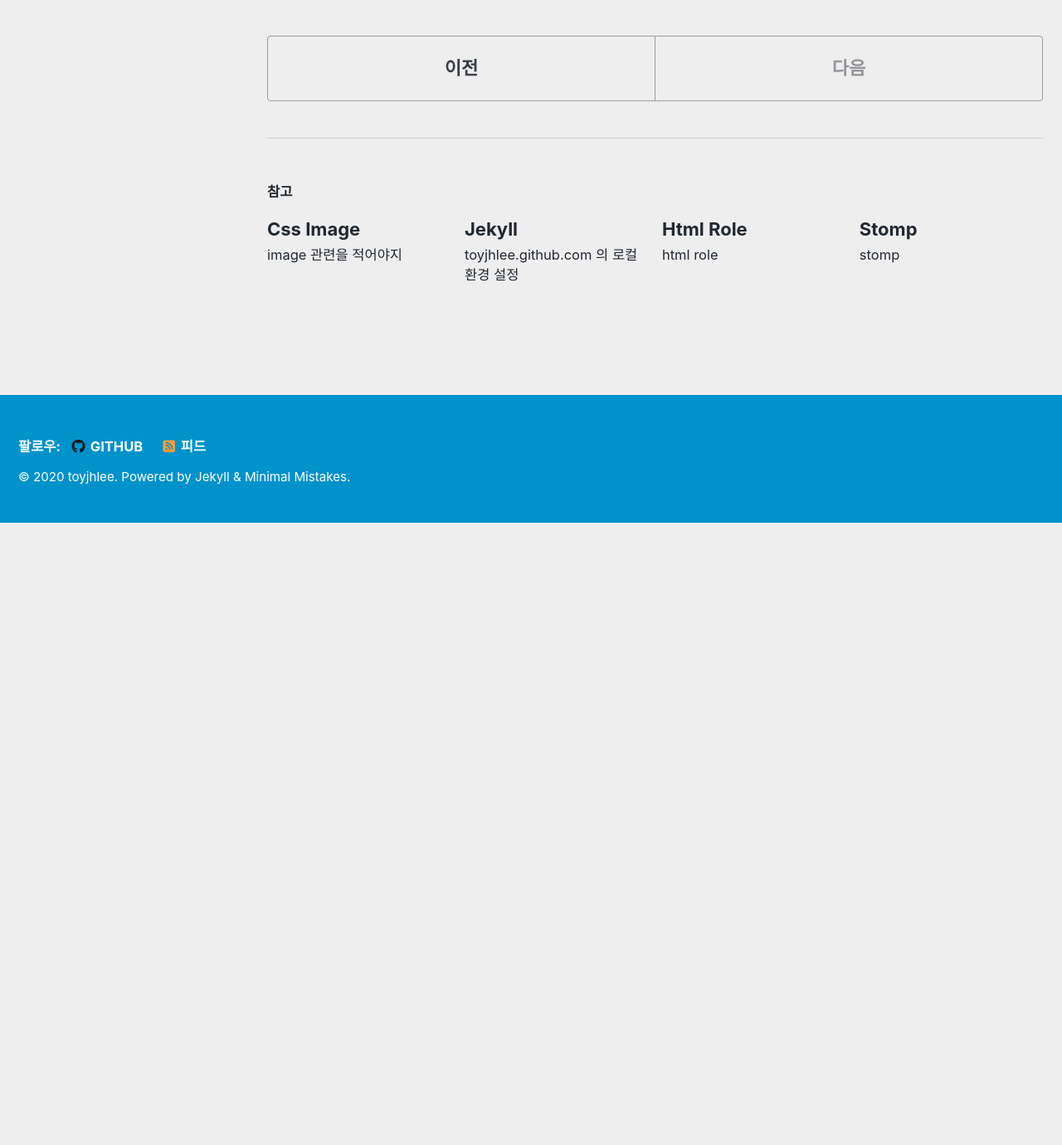
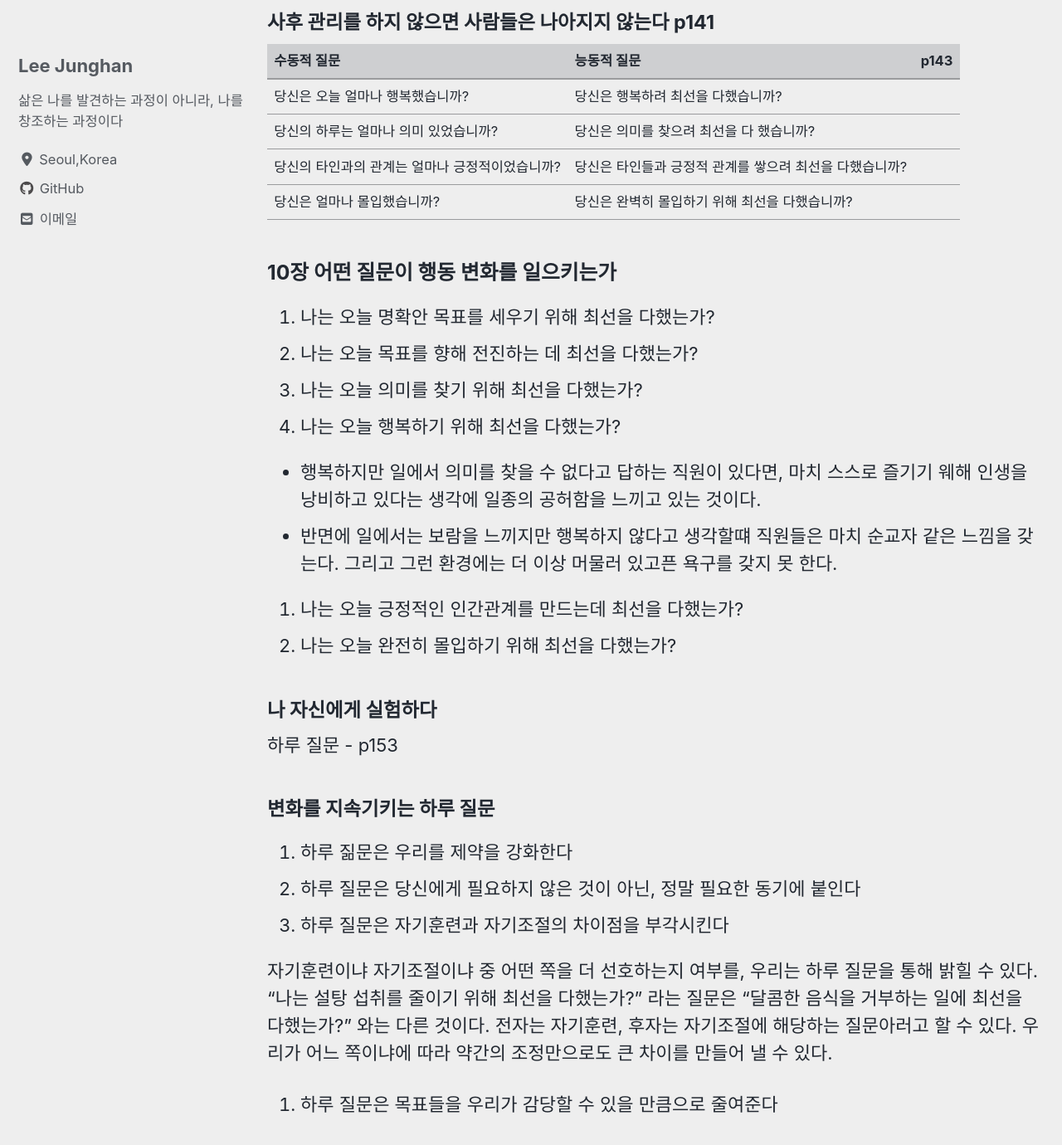
Before and after one commit to toyjhlee/toyjhlee.github.com, a Jekyll site: the page built from _posts/2020-12-18-trigger.md, in a window 1280 px wide and 1400 px high, scrolled down 2292 px. Shown: the top 1380 px of the window at 83% size. Built offline with Jekyll 4.4.1, drawn with Linux system fonts in a browser that asks for light colours; cached includes are drawn as plain includes; nearby versions of some CDN libraries; before the commit the page ends 2922 px from its top, so only the background shows below that; some of the changed text lies outside the part shown.

```diff
--- a/_posts/2020-12-18-trigger.md
+++ b/_posts/2020-12-18-trigger.md
@@ -5,11 +5,17 @@
 
 # trigger 에서 인상 깊은 문구를 적는다
 
+## 1부 환경
+
+왜 나는 원하는 내가 되지 못 하는가?
+
+### 4장 트리거에 대한 정의
+
 ### 원한다 vs 필요하다 p72
 
 당신의 성과에 영향을 주는 사람과 상황의 목록을 만들라.<br />하루 동안의 모든 트리거들을 전부 목록에 적지는 마라.<br />그러자면 수백, 수천의 명단도 부족할 테니까.<br />하나의 특정한 목표와 관련 있는 한 두 가지의 트리거만을 선정하라.<br />그리고 그것을 정의하라.<br />그것은 격려해주는 쪽인가 아니면 단념시키는 쪽인가? 생상적인가 비생산 적인가?<br />- 참고 p69 표
 
-### 계획은 잘 세우지만 실천은 젬병 p86
+### 6장 계획은 잘 세우지만 실천은 젬병 p86
 
 리더란 아래와 같은 능력을 갖춰야 한다고 믿었다 - p87
 
@@ -23,7 +29,9 @@
 3. 지원형
 4. 위엄형
 
-#### 변화의 수레바퀴 p127
+#### 8장 변화의 수레바퀴
+
+p127
 
 -   창조 : 더 짧은 출퇴근길.
 -   보존 : 내 가족의 신성함.
@@ -36,7 +44,11 @@
 -   제거 : 기록하지 않는 것
 -   수용 : 모든 것을 다 하지 못 한다
 
-### 새로운 트리거 메커리즘
+## 2부 시도
+
+원하는 내가 되기 위한 첫걸음
+
+### 9장 새로운 트리거 메커리즘
 
 #### 능동적 질문 p136
 
@@ -58,3 +70,30 @@
 | 당신의 하루는 얼마나 의미 있었습니까?           | 당신은 의미를 찾으려 최선을 다 했습니까?                |
 | 당신의 타인과의 관계는 얼마나 긍정적이었습니까? | 당신은 타인들과 긍정적 관계를 쌓으려 최선을 다했습니까? |
 | 당신은 얼마나 몰입했습니까?                     | 당신은 완벽히 몰입하기 위해 최선을 다했습니까?          |
+
+### 10장 어떤 질문이 행동 변화를 일으키는가
+
+1. 나는 오늘 명확안 목표를 세우기 위해 최선을 다했는가?
+2. 나는 오늘 목표를 향해 전진하는 데 최선을 다했는가?
+3. 나는 오늘 의미를 찾기 위해 최선을 다했는가?
+4. 나는 오늘 행복하기 위해 최선을 다했는가?
+
+-   행복하지만 일에서 의미를 찾을 수 없다고 답하는 직원이 있다면, 마치 스스로 즐기기 웨해 인생을 낭비하고 있다는 생각에 일종의 공허함을 느끼고 있는 것이다.
+-   반면에 일에서는 보람을 느끼지만 행복하지 않다고 생각할떄 직원들은 마치 순교자 같은 느낌을 갖는다. 그리고 그런 환경에는 더 이상 머물러 있고픈 욕구를 갖지 못 한다.
+
+5. 나는 오늘 긍정적인 인간관계를 만드는데 최선을 다했는가?
+6. 나는 오늘 완전히 몰입하기 위해 최선을 다했는가?
+
+#### 나 자신에게 실험하다
+
+하루 질문 - p153
+
+#### 변화를 지속기키는 하루 질문
+
+1. 하루 짊문은 우리를 제약을 강화한다
+2. 하루 질문은 당신에게 필요하지 않은 것이 아닌, 정말 필요한 동기에 붙인다
+3. 하루 질문은 자기훈련과 자기조절의 차이점을 부각시킨다
+
+자기훈련이냐 자기조절이냐 중 어떤 쪽을 더 선호하는지 여부를, 우리는 하루 질문을 통해 밝힐 수 있다. "나는 설탕 섭취를 줄이기 위해 최선을 다했는가?" 라는 질문은 "달콤한 음식을 거부하는 일에 최선을 다했는가?" 와는 다른 것이다. 전자는 자기훈련, 후자는 자기조절에 해당하는 질문아러고 할 수 있다. 우리가 어느 쪽이냐에 따라 약간의 조정만으로도 큰 차이를 만들어 낼 수 있다.
+
+4. 하루 질문은 목표들을 우리가 감당할 수 있을 만큼으로 줄여준다
```
Also changed, not shown: _drafts/2020-11-16-my-history.md (+9 -0 lines), _posts/2020-09-03-should-read.md (+24 -9 lines), _posts/2020-12-14-mock.md (+5 -0 lines), _posts/2020-12/2020-12-20-retrospective.md (added, +3 -0 lines), _posts/2020-12/2020-12-21-css-font.md (added, +28 -0 lines), _posts/2020-12/2020-12-21-html-headings.md (added, +10 -0 lines), _posts/2020-12/2020-12-21-react-issue.md (added, +16 -0 lines), _posts/2020-12/2020-12-22-js-console.md (added, +72 -0 lines), _posts/2020-12/2020-12-24-react.md (added, +21 -0 lines), README.md.
